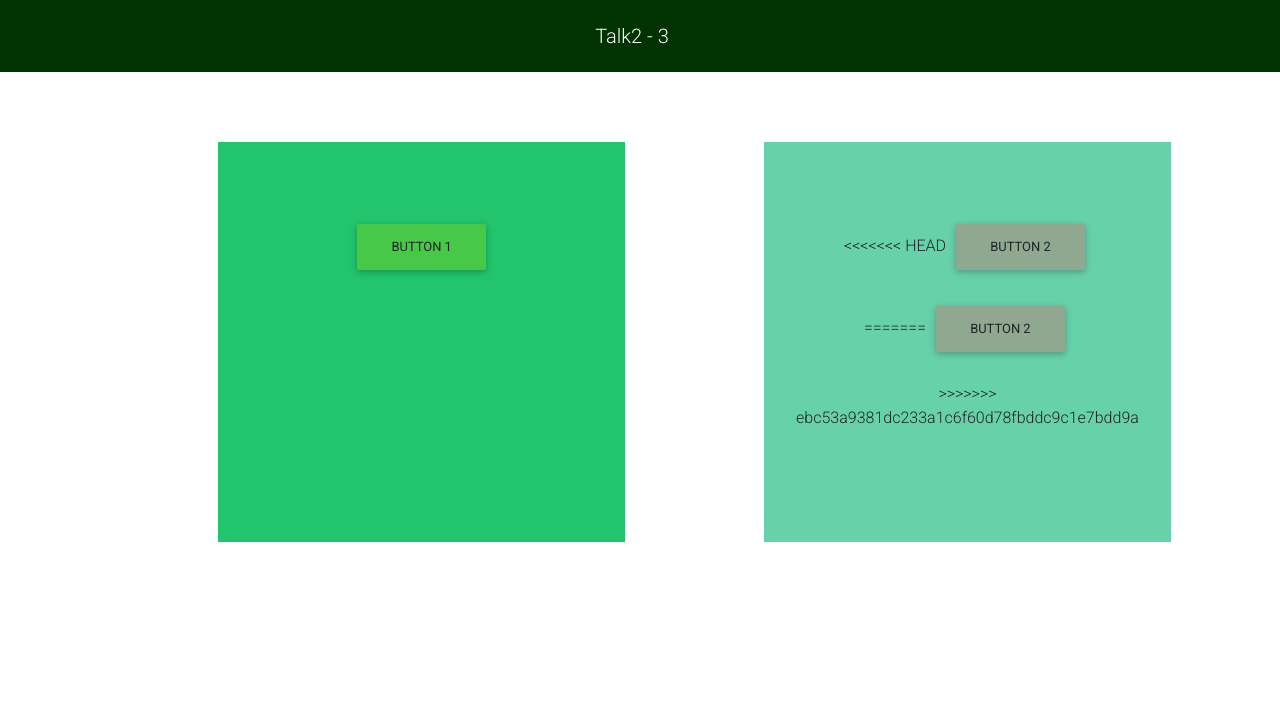
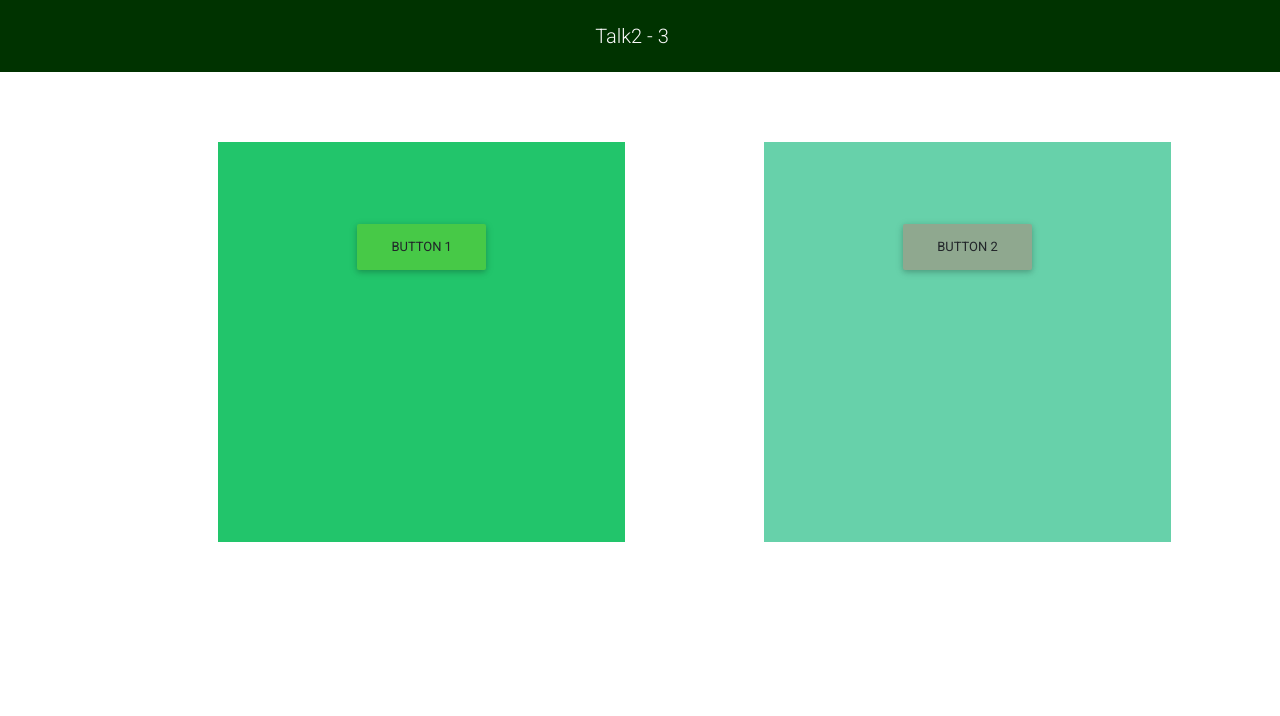
Before and after one commit to Puneeth159/talk2-3, a website with bundled scripts: page index.html in a window 1280 px wide. Shown: the top 716 px of the page. Built offline with nearby package versions, Linux system fonts and the light colour scheme.

Commit message:
update button2

```diff
--- a/index.html
+++ b/index.html
@@ -65,11 +65,9 @@
             <div class="col" id="talk-speech">
 
                 <div id="button2">
-<<<<<<< HEAD
-                    <button type="button" id="area2" class="btn"> Button 2</button><br><br>
-=======
+
                     <button type="button" id="area2" class="btn "> Button 2</button><br><br>
->>>>>>> ebc53a9381dc233a1c6f60d78fbddc9c1e7bdd9a
+
                     <span id="hotspot2"></span>
                 </div>
 
```
